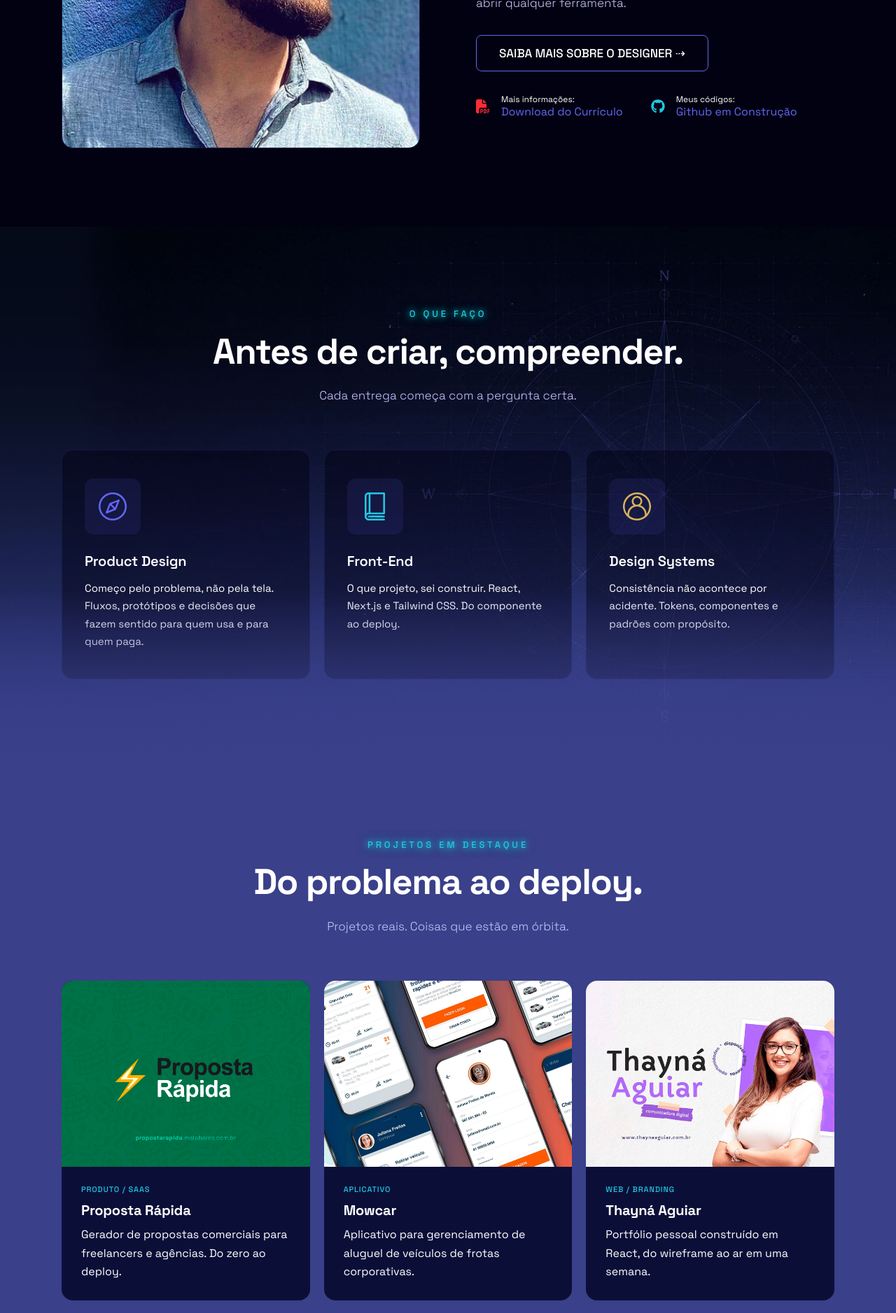
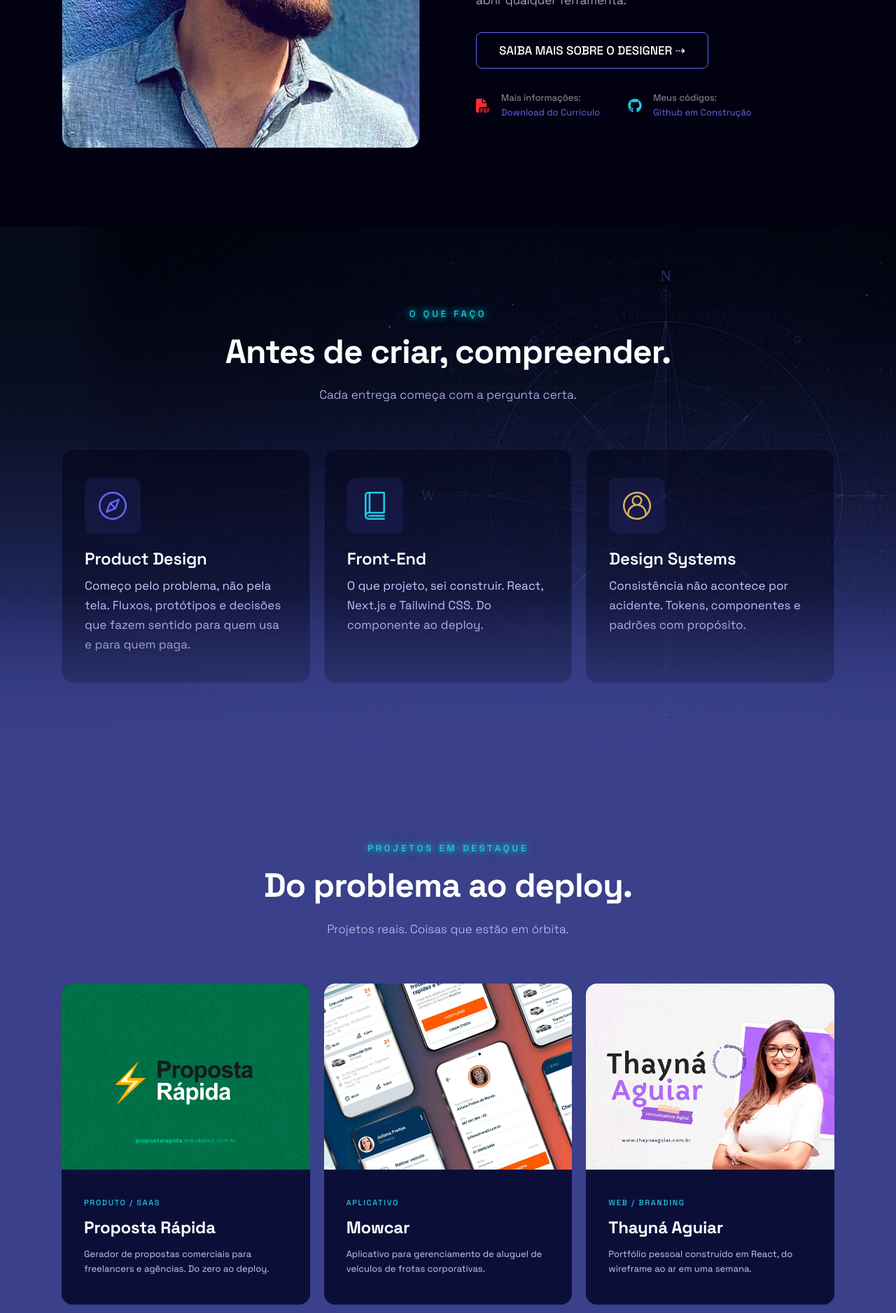
Before and after one commit to ademirpatricio/portfolio, a React (Vite) app: page / in a window 1280 px wide. Shown: the part 1220-3097 px from the top of the page at 70% size. Built offline with nearby package versions, Linux system fonts and the light colour scheme.

Commit message:
ajustando ds

```diff
--- a/src/components/blocs/home/HomeServices.jsx
+++ b/src/components/blocs/home/HomeServices.jsx
@@ -69,15 +69,16 @@
               key={service.title}
             >
               <div
-                className="mb-6 flex h-20 w-20 items-center justify-center rounded-icon bg-cosmic-blue/10 text-xl text-cosmic-blue"
+                className="mb-6 flex h-20 w-20 items-center justify-center
+                rounded-icon bg-cosmic-blue/10 text-xl text-cosmic-blue"
                 aria-hidden="true"
               >
                 <img src={service.icon} alt="" className="h-10 w-10 object-contain"/>
               </div>
-              <h3 className="mb-3 text-xl font-semibold tracking-[-0.01em] text-white">
+              <h4 className="mb-3 text-h4 font-semibold text-white">
                 {service.title}
-              </h3>
-              <p className="text-[15px] leading-[1.7] text-white-55">
+              </h4>
+              <p className="text-body text-stellar-white">
                 {service.description}
               </p>
             </motion.article>
--- a/src/components/case-study/CaseHero.jsx
+++ b/src/components/case-study/CaseHero.jsx
@@ -1,4 +1,6 @@
 import { LuLaugh, LuCalendarCheck, LuPackage, LuCoffee } from "react-icons/lu";
+
+import Tags from '../ui/Tags'
 
 function CaseHero ({
     image,
@@ -17,16 +19,10 @@
     return (
         <>
         {/* ── Imagem hero ─────────────────────────────────────── */}
+
         <section className="pt-36">
             <div className="px-12 max-w-container mx-auto">
-
-                <div className="flex flex-wrap gap-2 mb-6 max-w-6xl">
-                {tags.map((tag) => (
-                    <span key={tag} className="text-span font-medium uppercase
-                    text-cosmic-blue bg-cosmic-blue/10 px-4 py-2 rounded-btn">{tag}</span>
-                ))}
-                </div>
-
+                <Tags tags={tags} />
                 <h2 className="text-h2 font-bold text-white mb-4 max-w-3xl">{title}</h2>
                 <p className="text-body text-white-60 max-w-2xl mb-12">{subtitle}</p>
 
--- a/src/components/layout/Cta.jsx
+++ b/src/components/layout/Cta.jsx
@@ -59,21 +59,19 @@
       <div className="absolute inset-0 bg-[radial-gradient(ellipse_70%_80%_at_50%_50%,rgba(100,101,247,0.10)_0%,transparent_65%),radial-gradient(ellipse_40%_40%_at_80%_20%,rgba(34,200,229,0.05)_0%,transparent_50%)]" />
 
       {/* Conteúdo */}
-      <FadeIn className="relative z-10 mx-auto max-w-[640px] px-6 md:px-12">
-        <span className="mb-4 inline-block text-[11px] font-medium uppercase tracking-[0.15em] text-orbit-cyan">
-          Contato
+      <FadeIn className="relative z-10 mx-auto max-w-[650px] px-6 md:px-12">
+        <span className="mb-4 inline-block text-span font-medium
+        uppercase text-orbit-cyan">
+          Entre em Contato
         </span>
 
-        <h2
-          id="contact-title"
-          className="mb-5 text-[clamp(32px,4vw,52px)] font-bold leading-[1.1] tracking-[-0.025em] text-white"
-        >
+        <h2 id="contact-title" className="text-h2 font-bold text-white mb-8 ">
           Toda jornada começa
           <br />
           com uma direção.
         </h2>
 
-        <p className="mb-10 text-[17px] leading-[1.75] text-white-55">
+        <p className="mb-10 text-body text-stellar-white">
           Se você tem um projeto, uma vaga ou uma ideia no papel, esse pode
           ser o começo.
         </p>
--- a/src/components/layout/Footer.jsx
+++ b/src/components/layout/Footer.jsx
@@ -5,11 +5,11 @@
       <footer className="flex flex-col items-center justify-between gap-4
       px-6 py-8 text-center md:flex-row md:px-12 md:py-10
       md:text-left">
-        <p className="text-[13px] text-white-35">© 2026 Ademir Patrício - Todos os direitos reservados</p>
+        <p className="text-small text-white-25">© 2026 Ademir Patrício - Todos os direitos reservados</p>
         <ul className="flex list-none gap-5 md:gap-8">
           <li>
             <a
-              className="text-[13px] text-white-35 transition hover:text-white"
+              className="text-small text-stellar-white transition hover:text-white"
               href="https://linkedin.com/in/ademirpatricio"
               target="_blank"
               rel="noreferrer"
@@ -19,7 +19,7 @@
           </li>
           <li>
             <a
-              className="text-[13px] text-white-35 transition hover:text-white"
+              className="text-small text-stellar-white transition hover:text-white"
               href="https://behance.com/ademirpatricio"
               target="_blank"
               rel="noreferrer"
@@ -29,7 +29,7 @@
           </li>
           <li>
             <a
-              className="text-[13px] text-white-35 transition hover:text-white"
+              className="text-small text-stellar-white transition hover:text-white"
               href="https://github.com/ademirpatricio"
               target="_blank"
               rel="noreferrer"
@@ -40,7 +40,7 @@
 
           <li>
             <a
-              className="text-[13px] text-white-35 transition hover:text-white" target="_blank"
+              className="text-small text-stellar-white transition hover:text-white" target="_blank"
               href="https://wa.me/5581998590849?text=Ol%C3%A1!%20Gostaria%20de%20falar%20com%20Ademir%20Patr%C3%ADcio"
             >
               WhatsApp
--- a/src/components/ui/IconeText.jsx
+++ b/src/components/ui/IconeText.jsx
@@ -16,8 +16,8 @@
         >
             <Icon className={`${iconClassName} text-xl shrink-0`}/>
             <div className="flex flex-col">
-                <div className="text-xs text-white-55">{title}</div>
-                <span className="text-caption text-cosmic-blue leading-tight">{label}</span>
+                <div className="text-small text-white-60">{title}</div>
+                <span className="text-small text-cosmic-blue">{label}</span>
             </div>
         </a>
     )
--- a/src/components/ui/ProjectCard.jsx
+++ b/src/components/ui/ProjectCard.jsx
@@ -9,16 +9,10 @@
         />
       </div>
 
-      <div className="p-7 pt-6">
-        <p className="mb-2 text-[11px] font-medium uppercase tracking-[0.08em] text-orbit-cyan">
-          {tag}
-        </p>
-
-        <h3 className="mb-2 text-xl font-bold tracking-[-0.01em]">
-          {title}
-        </h3>
-
-        <p className="text-caption leading-[1.65] text-white-55 hidden md:block">
+      <div className="px-8 py-10 bg-spacy-navy">
+        <p className="text-label font-medium uppercase text-orbit-cyan mb-4">{tag}</p>
+        <h4 className="text-h4 font-bold mb-4">{title}</h4>
+        <p className="text-small text-stellar-white hidden md:block">
           {description}
         </p>
       </div>
--- /dev/null
+++ b/src/components/ui/Tags.jsx
@@ -0,0 +1,17 @@
+function Tags({ tags = [] }) {
+  return (
+    <div className="flex flex-wrap gap-2 mb-6 max-w-6xl">
+      {tags.map((tag) => (
+        <span
+          key={tag}
+          className="text-span font-medium uppercase border border-cosmic-blue
+          text-cosmic-blue border border-cosmic-blue/30 bg-cosmic-blue/10 px-4 py-2 rounded-btn"
+        >
+          {tag}
+        </span>
+      ))}
+    </div>
+  )
+}
+
+export default Tags
--- a/src/components/ui/Title.jsx
+++ b/src/components/ui/Title.jsx
@@ -7,11 +7,7 @@
         mb-4 inline-block"
       >{span}
       </span>
-      <h2 id="about-title" className="
-        mb-5 text-[clamp(32px,4vw,52px)] font-bold leading-[1.1]
-        tracking-[-0.025em] text-white"
-        >{title}
-      </h2>
+      <h2 id="about-title" className="text-h2 mb-5 font-bold text-white">{title}</h2>
       <p className="text-body font-light text-stellar-white mb-8">{content}</p>
     </>
   )
```
